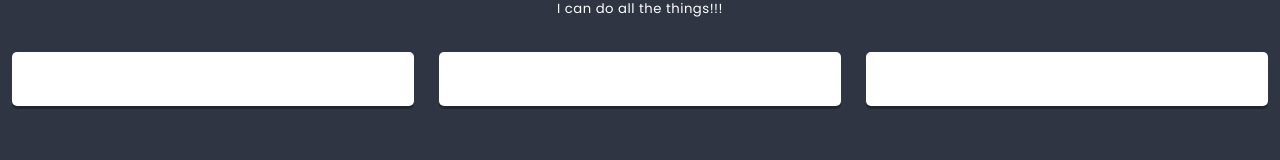
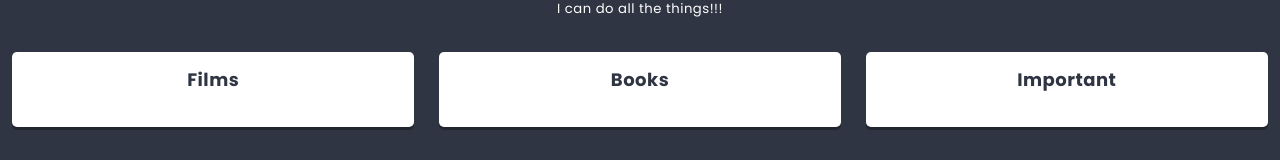
Before and after one commit to ibibibibi/React, a React app: page / in a window 1280 px wide. Shown: the part 380-540 px from the top of the page. Built offline with nearby package versions, Linux system fonts and the light colour scheme.

Commit message:
Add props to columns

```diff
--- a/src/components/Column/Column.js
+++ b/src/components/Column/Column.js
@@ -7,7 +7,7 @@ class Column extends React.Component{
     render() {
         return(
             <div className={styles.component}>
-                <h3 className={styles.title}></h3>
+                <h3 className={styles.title}>{this.props.title}</h3>
             </div>
         )
     }
--- a/src/components/List/List.js
+++ b/src/components/List/List.js
@@ -24,9 +24,9 @@ class List extends React.Component {
                 </div>
 
                 <div className={styles.columns}>
-                    <Column firstColumn={this.props.column1}/>
-                    <Column secondColumn={this.props.column2}/>
-                    <Column thirdColumn={this.props.column3}/>
+                    <Column firstColumn={this.props.column1} title="Films"/>
+                    <Column secondColumn={this.props.column2} title="Books"/>
+                    <Column thirdColumn={this.props.column3} title="Important"/>
                 </div>
             </section>
         )
```
